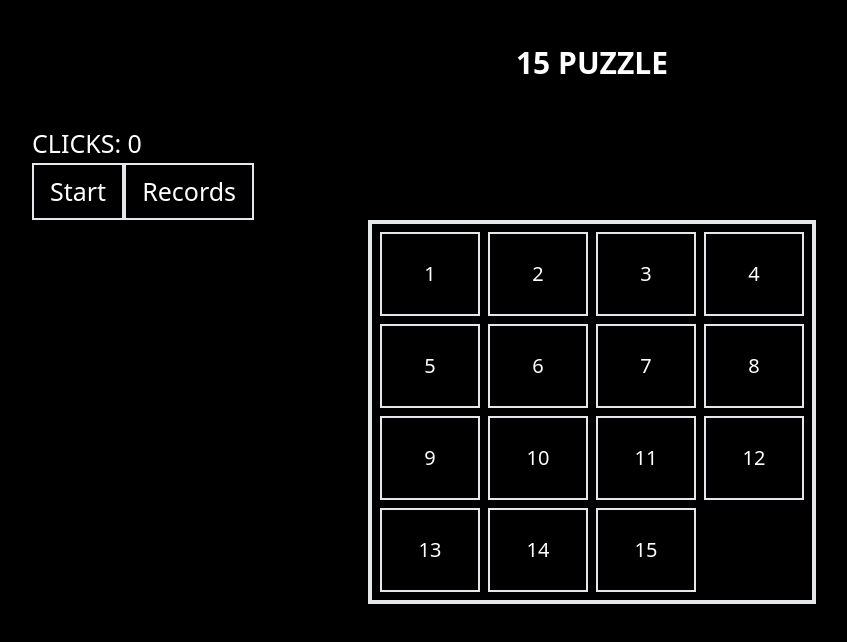
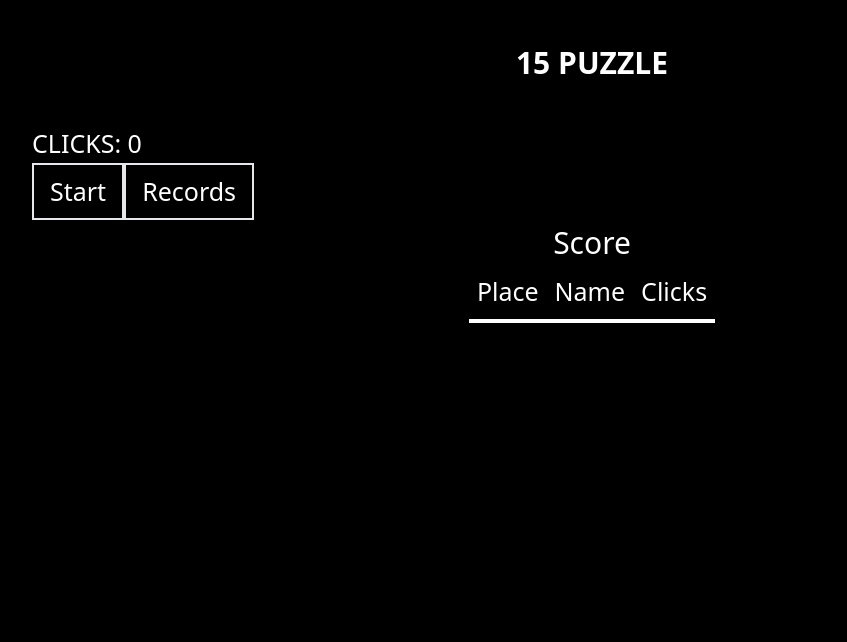
Before and after one commit to lickoneyou/15puzzle, a React (Create React App) app: page /#/score in a window 1280 px wide. Before the commit this address led to /#/. Shown: the top 642 px of the page, without its empty margins (48-895 px from the left). Built offline with nearby package versions, Linux system fonts and the light colour scheme.

Commit message:
add sort winners

```diff
--- a/src/components/Puzzle.tsx
+++ b/src/components/Puzzle.tsx
@@ -1,12 +1,15 @@
 import React from 'react'
 import { handleClick } from '../handlers/handleClick'
 import { Props } from '../interfaces/puzzleProps'
-import { useDispatch } from 'react-redux'
+import { useDispatch, useSelector } from 'react-redux'
+import { IRootState } from '../store/store'
 
 const Puzzle = ({ puzzle, setPuzzle }: Props) => {
   const puzzleStyles =
     'border-2 text-white w-100 h-100 flex items-center justify-center box-border m-1 text-[20px] cursor-pointer select-none'
   const dispatch = useDispatch()
+
+  const clicks = useSelector((state: IRootState) => state)
 
   return (
     <div className="border-4 w-[40%] min-h-96 mx-auto p-1 grid grid-cols-4">
@@ -24,7 +27,7 @@ const Puzzle = ({ puzzle, setPuzzle }: Props) => {
               key={index}
               className={puzzleStyles}
               onClick={(e) => {
-                handleClick(e, puzzle, setPuzzle, dispatch)
+                handleClick(e, puzzle, setPuzzle, dispatch, clicks)
               }}
             >
               {elem}
--- a/src/components/Score.tsx
+++ b/src/components/Score.tsx
@@ -1,8 +1,17 @@
 import React from 'react'
 
 const Score = () => {
+const tableStyles = 'border-white border-b-4 text-white text-[25px] p-2'
+
   return (
-    <div className='text-white'>Score</div>
+    <div>
+      <h2 className="text-white text-[30px] text-center">Score</h2>
+      <div className='flex justify-center'>
+        <div className={tableStyles}>Place</div>
+        <div className={tableStyles}>Name</div>
+        <div className={tableStyles}>Clicks</div>
+      </div>
+    </div>
   )
 }
 
--- /dev/null
+++ b/src/handlers/checkWinners.ts
@@ -0,0 +1,8 @@
+const checkWinners = () => {
+  if (!localStorage.getItem('winners')) {
+    localStorage.setItem('winners', JSON.stringify([]))
+  }
+  return JSON.parse(localStorage.getItem('winners') as string)
+}
+
+export default checkWinners
--- a/src/handlers/handleClick.ts
+++ b/src/handlers/handleClick.ts
@@ -8,7 +8,8 @@ export const handleClick = (
   e: React.MouseEvent<HTMLDivElement, MouseEvent>,
   puzzle: number[][],
   setPuzzle: (value: React.SetStateAction<number[][]>) => void,
-  dispatch: Dispatch<UnknownAction>
+  dispatch: Dispatch<UnknownAction>,
+  clicks: number
 ) => {
   let elementPosition: number[] = [0, 0]
   let nullPosition: number[] = [0, 0]
@@ -49,8 +50,8 @@ export const handleClick = (
     setPuzzle((state: number[][]) => {
       state[nullPosition[0]][nullPosition[1]] = Number(element)
       state[elementPosition[0]][elementPosition[1]] = 16
-      winnerNotificationt(state)
       return [...state]
     })
+    setTimeout(() => winnerNotificationt(puzzle, clicks), 1)
   }
 }
--- a/src/handlers/winnerNotification.ts
+++ b/src/handlers/winnerNotification.ts
@@ -1,8 +1,24 @@
-const winnerNotification = (arr: number[][]) => {
+import { Iwinners } from '../interfaces/Iwinners'
+import checkWinners from './checkWinners'
+
+const winnerNotification = (arr: number[][], clicks: number) => {
   const winPosition = '1,2,3,4,5,6,7,8,9,10,11,12,13,14,15,16'
-  console.log(arr.flat().join() === winPosition)
-
-  return arr.flat().join() === winPosition
+  if (arr.flat().join() === winPosition) {
+    const winners = checkWinners()
+    if (!winners[3] || winners[3].clicks > clicks) {
+      const winnerName = prompt('You Win! Enter your name:')
+      winners.push({ name: winnerName, clicks: clicks + 1 })
+      const sortWinners = winners.sort((a: Iwinners, b: Iwinners) => a.clicks - b.clicks)
+      localStorage.setItem(
+        'winners',
+        JSON.stringify(
+          sortWinners,
+        ),
+      )
+    } else {
+      alert('You Win!')
+    }
+  }
 }
 
 export default winnerNotification
--- /dev/null
+++ b/src/interfaces/Iwinners.ts
@@ -0,0 +1,4 @@
+export interface Iwinners {
+  name: string
+  clicks: number
+}
```
